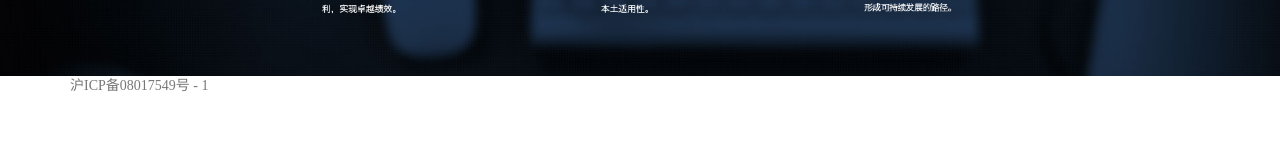
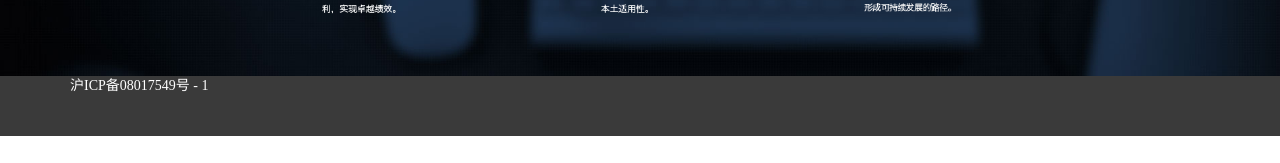
Before and after one commit to tianzhonghai/jinhui, a plain HTML site: page index.html in a window 1280 px wide. Shown: the part 1225-1388 px from the top of the page. After the commit the page ends 1361 px from the top, so only its background shows below. Drawn offline with nearby package versions, Linux system fonts and the light colour scheme.

Commit message:
首页脚 本

```diff
--- a/content/common.css
+++ b/content/common.css
@@ -46,6 +46,9 @@ background-color:#3A3A3A
     margin:0px;
 }
 
-.banner { position: relative; overflow: auto; }
-    .banner li { list-style: none; }
-        .banner ul li { float: left; }
+
+.footer-jinhui {
+    height: 60px;
+    background-color: #3a3a3a;
+    color: #fff;
+}
--- a/content/sticky-footer-navbar.css
+++ b/content/sticky-footer-navbar.css
@@ -6,7 +6,6 @@ html {
 }
 body {
   /* Margin bottom by footer height */
-  margin-bottom: 60px;
 }
 
 
--- a/index.html
+++ b/index.html
@@ -156,9 +156,9 @@
         </div>
     </div>
 
-    <footer class="footer">
+    <footer class="footer footer-jinhui">
         <div class="container">
-            <p class="text-muted">沪ICP备08017549号 - 1</p>
+            <p class="text">沪ICP备08017549号 - 1</p>
         </div>
     </footer>
 
```
